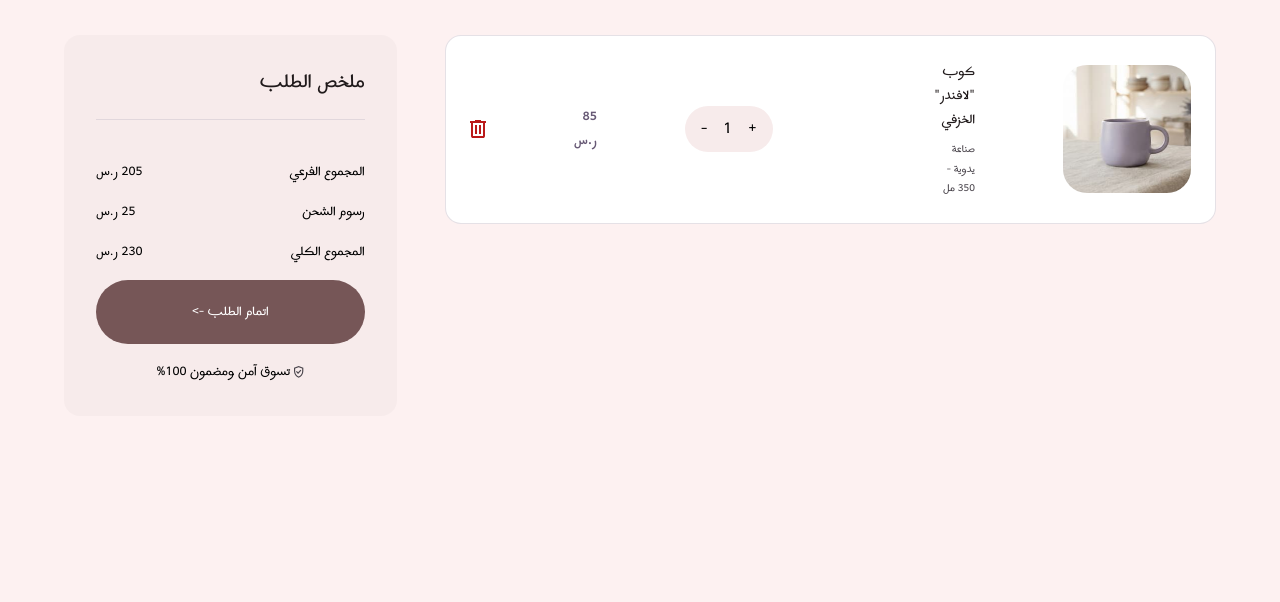
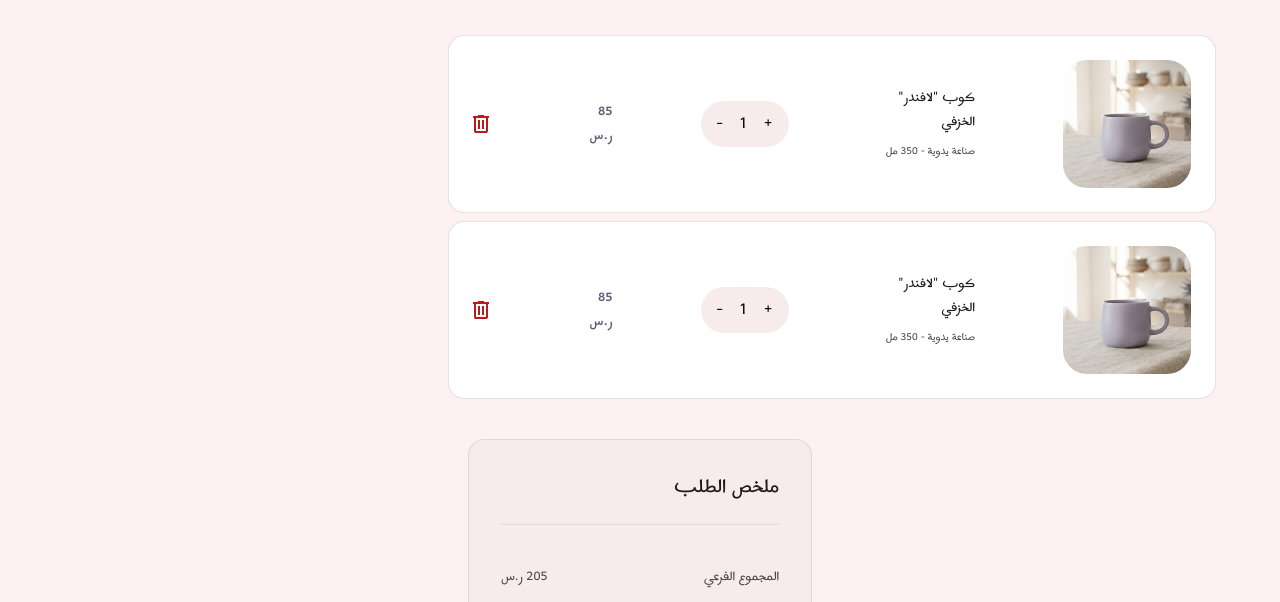
Before and after one commit to AsmaBaker/L-Atelier, a website: page cart.html in a window 1280 px wide. Shown: the part 169-771 px from the top of the page. Drawn offline with Linux system fonts and the light colour scheme.

Commit message:
respons first section in cart

```diff
--- a/cart.html
+++ b/cart.html
@@ -38,11 +38,11 @@
         <div class="pt-24">
           <div class="container">
             <h2 class="text-head">سلة التسوق الخاصة بك</h2>
-            <div class="row mt-12 gap-12 items-start">
-                <div class="row flex-col gap-2">
-                    <div class="row bg-white gap-22 p-6 rounded-2xl border border-border2">
+            <div class="row mt-12 items-start gap-10 flex-wrap">
+                <div class="row flex-col gap-2 w-2/3 max-xl:w-full">
+                    <div class="row max-sm:flex-col max-sm:w-full max-sm:m-auto bg-white gap-22 max-lg:gap-10 max-sm:gap-2 p-6 rounded-2xl border border-border2">
                         <img src="./src/img/cart/cup.png" class="rounded-3xl" alt="">
-                        <div class="me-16.75">
+                        <div class="">
                           <h5 class="text-text3">كوب "لافندر" الخزفي</h5>
                           <p class="text-[13px] text-text mt-2">صناعة يدوية - 350 مل</p>
                         </div>
@@ -52,26 +52,39 @@
                             <span>-</span>
                         </div>
                         <p class="text-head font-bold">85 ر.س</p>
-                        <img src="./src/img/cart/delete.svg" alt="">
+                        <img src="./src/img/cart/delete.svg" class="" alt="">
                     </div>
-
+                    <div class="row max-sm:flex-col max-sm:w-full max-sm:m-auto bg-white gap-22 max-lg:gap-10 max-sm:gap-2 p-6 rounded-2xl border border-border2">
+                        <img src="./src/img/cart/cup.png" class="rounded-3xl" alt="">
+                        <div class="">
+                          <h5 class="text-text3">كوب "لافندر" الخزفي</h5>
+                          <p class="text-[13px] text-text mt-2">صناعة يدوية - 350 مل</p>
+                        </div>
+                        <div class="row gap-4 bg-background rounded-3xl text-[20px] py-2 px-4">
+                            <span>+</span>
+                            <span>1</span>
+                            <span>-</span>
+                        </div>
+                        <p class="text-head font-bold">85 ر.س</p>
+                        <img src="./src/img/cart/delete.svg" class="" alt="">
+                    </div>
                 </div>
-                <div class="bg-background-5 ms-auto rounded-2xl p-8 flex flex-col gap-4">
+                <div class="bg-background-5 min-xl:ms-auto m-auto rounded-2xl p-8 flex flex-col gap-4 border border-border2 max-md:w-full">
                     <h5 class="text-2xl text-text3 pb-5 border-b border-b-border2 mb-6">ملخص الطلب</h5>
-                    <div class="row">
-                        <p>المجموع الفرعي</p>
+                    <div class="row text-text">
+                        <p class="">المجموع الفرعي</p>
                         <p class="ms-auto">205 ر.س</p>
                     </div>
-                    <div class="row">
+                    <div class="row text-text">
                         <p>رسوم الشحن</p>
-                        <p class="ms-auto">25 ر.س</p>
+                        <p class="ms-auto font-bold">25 ر.س</p>
                     </div>
-                    <div class="row">
-                        <p>المجموع الكلي</p>
-                        <p class="ms-auto">230 ر.س</p>
+                    <div class="row pt-4 mb-2 text-[24px] font-bold border-t border-border2">
+                        <p class="text-text3">المجموع الكلي</p>
+                        <p class="ms-auto text-head">230 ر.س</p>
                     </div>
-                    <input type="button" value="اتمام الطلب ->" class="py-5 px-24 bg-background-4 rounded-4xl text-white">
-                    <div class="row justify-center">
+                    <input type="button" value="اتمام الطلب ->" class="py-5 px-24 bg-background-4 rounded-4xl text-white shadow-md text-[18px]">
+                    <div class="row justify-center mt-2">
                         <img class="me-1" src="./src/img/cart/safe.svg" alt="">
                         <p> تسوق آمن ومضمون 100% </p>
                     </div>
```
Also changed, not shown: src/output.css.
